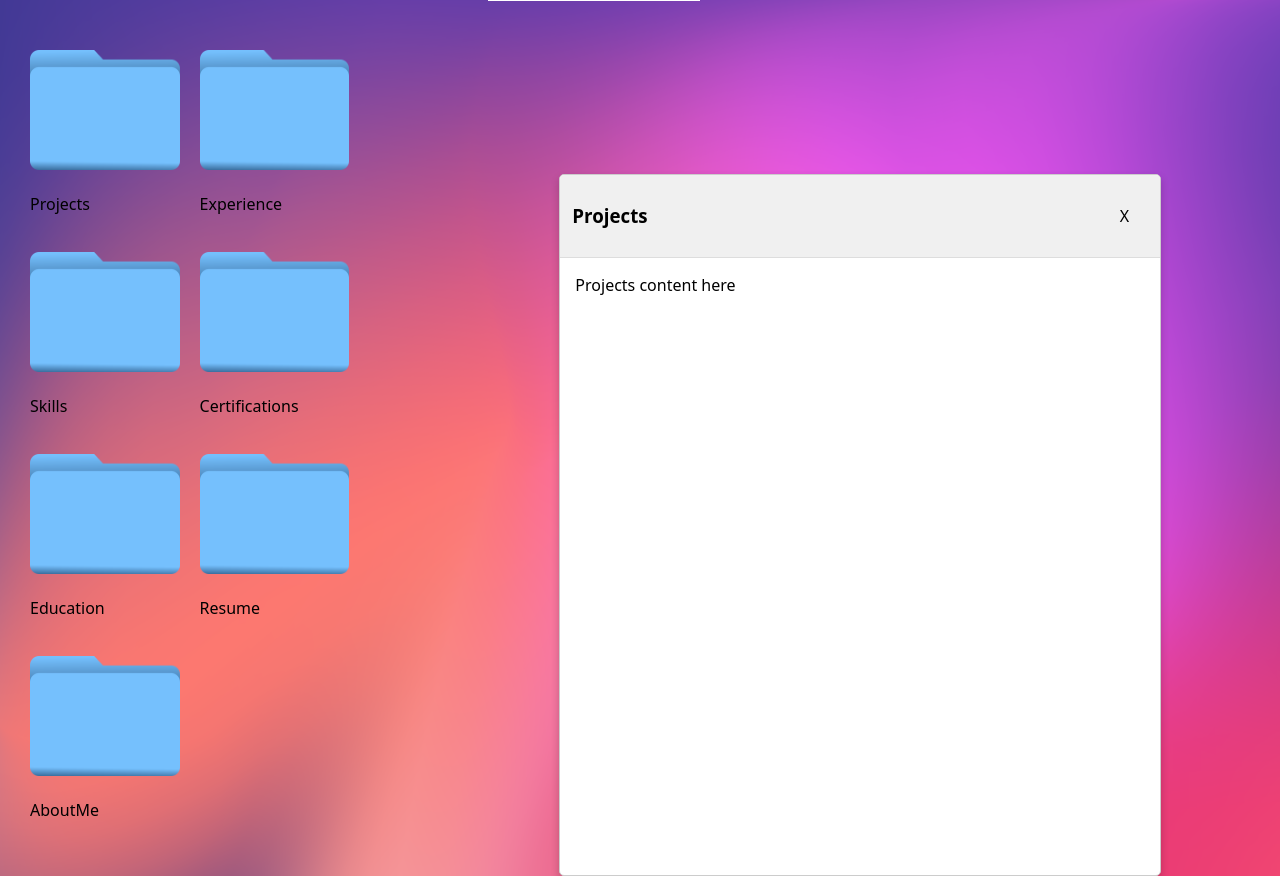
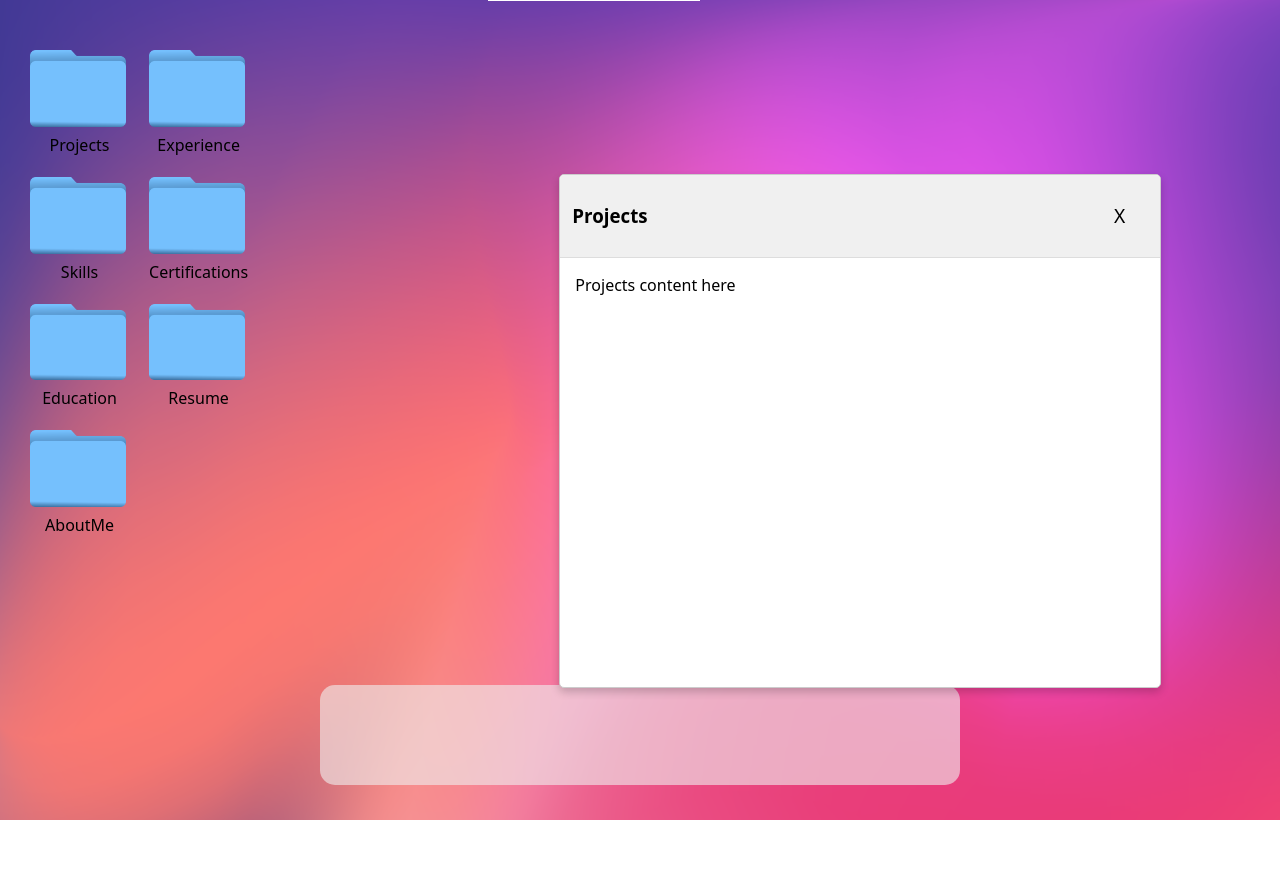
Before and after one commit to SandyLlapa/PersonalWebsite, a React (Vite) app in the folder PersonalWebsite/: page / in a window 1280 px wide. Both pictures are taken after a click on the element "Projects". After the commit the page ends 820 px from the top, so only its background shows below. Built offline with nearby package versions, Linux system fonts and the light colour scheme.

Commit message:
Web design is transferable to other screen sizes

```diff
--- a/PersonalWebsite/src/App.css
+++ b/PersonalWebsite/src/App.css
@@ -1,38 +1,57 @@
-#root {
-  margin: 0 auto;
+
+
+html,body, #root, .container{
+  height:100%;
+  margin: 0px;
+  padding: 0px;
 }
 
+
 .Folder{
-  height:120px;
+  height:6vw;
+  max-height: 110px;
+
+}
+
+.folder-label{
+  text-align: center;
+  margin: 0px;
+  font-size: 1rem;
+
 }
 
 #folderGrid{
   padding:30px;
   margin-top: 20px;
-
   display:grid;
   grid-template-columns: 1fr 1fr;
-  max-width: 600px;
+  max-width: 90vw;
   gap:20px;
   justify-self: start;
 
+
 }
+
 
 .iconWrapper{
   display: flex;
   flex-direction: column;
   align-items: center;
+
 }
 
 .window{
   position:absolute;
-  width:600px;
-  min-height:700px;
+  width:50vw;
+  max-width: 600px;
+  height:40vw;
+  min-height: 60vh;
   background:white;
   border: 1px solid #ccc;
   border-radius: 5px;
-  box-shadow:0 4px 8px rgba(0,0,0,0.2);
-  overflow:hidden;
+  box-shadow: 0 4px 8px rgba(0,0,0,0.2);
+  overflow: hidden;
+
 }
 
 .windowHeader{
@@ -43,6 +62,7 @@
   background: #f0f0f0;
   border-bottom: 1px solid #ddd;
   cursor: move;
+
 
 }
 
@@ -56,6 +76,35 @@
 .close {
   background: none;
   border: none;
-  font-size: 16px;
+  font-size: 1.2rem;
   cursor: pointer;
+
+
 }
+
+.contactApps{
+  margin-bottom: 0px;
+  padding-bottom: 0px;
+  width: 50vw;
+  height:100px;
+  max-width: 700px;
+  background: #f0f0f0;
+  opacity: 0.6;
+  border-radius: 15px;
+  justify-self: center;
+
+
+}
+
+.bottom{
+  position: absolute;
+  bottom: 0;
+  left: 50%;
+  transform: translateX(-50%);
+  width: 100%;
+
+  margin-bottom: 15px;
+
+
+
+}
--- a/PersonalWebsite/src/App.jsx
+++ b/PersonalWebsite/src/App.jsx
@@ -5,6 +5,8 @@ import './App.css'
 function App() {
   const [windows, setWindows] = useState([]);
   const [activeWindow, setActiveWindow] = useState(null);
+  const [highestZIndex, setHighestZIndex] = useState(1);
+
   const folders = [
     { id: 1, name: 'Projects', content: 'Projects content here' },
     { id: 2, name: 'Experience', content: 'Experience go here' },
@@ -19,25 +21,35 @@ function App() {
     setWindows(prev=>[
       ...prev,
       {
-        id:Date.now(),
-        folderId:folder.id,
+        id: Date.now(),
+        folderId: folder.id,
         title: folder.name,
         content: folder.content,
-        position:{
-          x:400+(Math.random()*200),
-          y:Math.random()*200
-        }
+        position: {
+          x: 400+(Math.random()*200),
+          y: Math.random()*200
+        },
+        zIndex: highestZIndex +1
 
       }
     ]);
+    setHighestZIndex(highestZIndex+1);
   };
 
   const closeWindow = (id) => {
     setWindows(prev => prev.filter(w => w.id !== id));
   };
 
-  const handleMouseDown=(event,id)=>{
-    setActiveWindow({id,offsetX:event.clientX,offsetY:event.clientY});
+  const handleMouseDown = (event, id) => {
+    setWindows(prev =>
+      prev.map(win =>
+        win.id === id ? {...win, zIndex: highestZIndex + 1} : win
+      )
+    );
+
+    setHighestZIndex(highestZIndex + 1);
+
+    setActiveWindow({id, offsetX: event.clientX, offsetY: event.clientY});
   };
 
   const handleMouseMove=(event)=>{
@@ -45,19 +57,19 @@ function App() {
 
     setWindows((prev)=>
       prev.map((win)=>
-        win.id===activeWindow.id
-          ?{
-            ...win,
-            position:{
-              x:win.position.x+(event.clientX - activeWindow.offsetX),
-              y: win.position.y + (event.clientY - activeWindow.offsetY)
+        win.id === activeWindow.id
+          ? {
+              ...win,
+              position: {
+                x: win.position.x + (event.clientX - activeWindow.offsetX),
+                y: win.position.y + (event.clientY - activeWindow.offsetY)
+              }
             }
-          }
         : win
       )
     );
 
-    setActiveWindow((prev) => ({
+    setActiveWindow( (prev) => ({
       ...prev,
       offsetX: event.clientX,
       offsetY: event.clientY
@@ -71,7 +83,7 @@ function App() {
   };
 
   return (
- <div onMouseMove={handleMouseMove} onMouseUp={handleMouseUp}>
+    <div className="container" onMouseMove={handleMouseMove} onMouseUp={handleMouseUp}>
       <div id="folderGrid">
         {folders.map((folder) => (
           <div key={folder.id} className="folderIcon" onClick={() => openFolder(folder)}>
@@ -88,22 +100,26 @@ function App() {
           style={{
             left: `${window.position.x}px`,
             top: `${window.position.y}px`,
-            zIndex: windows.findIndex((w) => w.id === window.id) + 1
+            zIndex: window.zIndex
           }}
         >
           <div className="windowHeader" onMouseDown={(e) => handleMouseDown(e, window.id)}>
             <h3>{window.title}</h3>
-            <button className="close" onClick={() => closeWindow(window.id)}>
-              X
-            </button>
+            <button className="close" onClick={() => closeWindow(window.id)}>X</button>
           </div>
 
           <div className="windowContent">{window.content}</div>
         </div>
       ))}
+
+      <div className="bottom">
+
+
+        <div className="contactApps"></div>
+      </div>
+
     </div>
   );
-
 };
 
 export default App
--- a/PersonalWebsite/src/index.css
+++ b/PersonalWebsite/src/index.css
@@ -13,11 +13,11 @@
   -webkit-font-smoothing: antialiased;
   background-image: url('./assets/background.webp');
 }
-
+/*
 body{
   margin:0px;
 
-}
+} */
 
 
 
```
